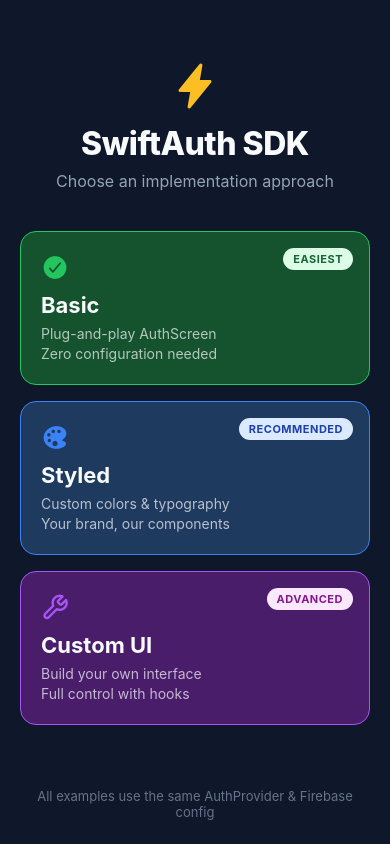
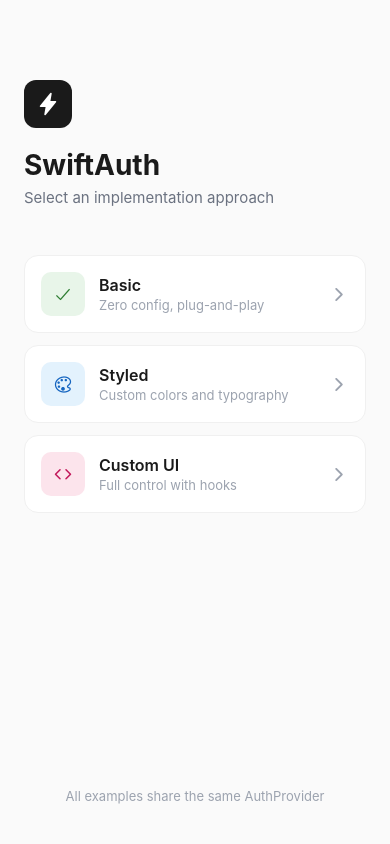
Before and after one commit to allcodez/Auth-SDK_Stage8, a React Native app in the folder swiftauth-example/: screen / in a window 390 px wide. Built offline with nearby package versions, Linux system fonts and the light colour scheme; what swiftauth-sdk would draw is missing.

Commit message:
feat: updated the UI of the example switcher

```diff
--- a/swiftauth-example/App.tsx
+++ b/swiftauth-example/App.tsx
@@ -3,7 +3,7 @@ import { View, Text, TouchableOpacity, StyleSheet, StatusBar } from 'react-nativ
 import { AuthProvider } from 'swiftauth-sdk';
 import { firebaseConfig } from './firebaseConfig';
 import { SafeAreaProvider } from 'react-native-safe-area-context';
-import { Ionicons, MaterialCommunityIcons, Feather } from '@expo/vector-icons';
+import { Ionicons, Feather } from '@expo/vector-icons';
 import { BasicExample, StyledExample, CustomUIExample } from './examples';
 
 type ExampleType = 'menu' | 'basic' | 'styled' | 'custom';
@@ -23,64 +23,72 @@ const ExampleSwitcher = () => {
 
   return (
     <View style={styles.menuContainer}>
-      <StatusBar barStyle="light-content" />
+      <StatusBar barStyle="dark-content" />
 
       <View style={styles.header}>
-        <Ionicons name="flash" size={48} color="#fbbf24" style={styles.logo} />
-        <Text style={styles.title}>SwiftAuth SDK</Text>
-        <Text style={styles.subtitle}>Choose an implementation approach</Text>
+        <View style={styles.logoContainer}>
+          <Ionicons name="flash" size={24} color="#fff" />
+        </View>
+        <Text style={styles.title}>SwiftAuth</Text>
+        <Text style={styles.subtitle}>Select an implementation approach</Text>
       </View>
 
       <View style={styles.cardsContainer}>
         <TouchableOpacity
-          style={[styles.card, styles.cardBasic]}
+          style={styles.card}
           onPress={() => setActiveExample('basic')}
-          activeOpacity={0.8}
+          activeOpacity={0.7}
         >
-          <Ionicons name="checkmark-circle" size={28} color="#22c55e" style={styles.cardIcon} />
-          <Text style={styles.cardTitle}>Basic</Text>
-          <Text style={styles.cardDescription}>
-            Plug-and-play AuthScreen{'\n'}Zero configuration needed
-          </Text>
-          <View style={[styles.cardBadge, { backgroundColor: '#dcfce7' }]}>
-            <Text style={[styles.cardBadgeText, { color: '#166534' }]}>Easiest</Text>
+          <View style={styles.cardLeft}>
+            <View style={[styles.iconContainer, { backgroundColor: '#e8f5e9' }]}>
+              <Ionicons name="checkmark" size={20} color="#2e7d32" />
+            </View>
+            <View style={styles.cardContent}>
+              <Text style={styles.cardTitle}>Basic</Text>
+              <Text style={styles.cardDescription}>Zero config, plug-and-play</Text>
+            </View>
           </View>
+          <Ionicons name="chevron-forward" size={20} color="#9ca3af" />
         </TouchableOpacity>
 
         <TouchableOpacity
-          style={[styles.card, styles.cardStyled]}
+          style={styles.card}
           onPress={() => setActiveExample('styled')}
-          activeOpacity={0.8}
+          activeOpacity={0.7}
         >
-          <Ionicons name="color-palette" size={28} color="#3b82f6" style={styles.cardIcon} />
-          <Text style={styles.cardTitle}>Styled</Text>
-          <Text style={styles.cardDescription}>
-            Custom colors & typography{'\n'}Your brand, our components
-          </Text>
-          <View style={[styles.cardBadge, { backgroundColor: '#dbeafe' }]}>
-            <Text style={[styles.cardBadgeText, { color: '#1e40af' }]}>Recommended</Text>
+          <View style={styles.cardLeft}>
+            <View style={[styles.iconContainer, { backgroundColor: '#e3f2fd' }]}>
+              <Ionicons name="color-palette-outline" size={20} color="#1565c0" />
+            </View>
+            <View style={styles.cardContent}>
+              <Text style={styles.cardTitle}>Styled</Text>
+              <Text style={styles.cardDescription}>Custom colors and typography</Text>
+            </View>
           </View>
+          <Ionicons name="chevron-forward" size={20} color="#9ca3af" />
         </TouchableOpacity>
 
         <TouchableOpacity
-          style={[styles.card, styles.cardCustom]}
+          style={styles.card}
           onPress={() => setActiveExample('custom')}
-          activeOpacity={0.8}
+          activeOpacity={0.7}
         >
-          <Feather name="tool" size={28} color="#a855f7" style={styles.cardIcon} />
-          <Text style={styles.cardTitle}>Custom UI</Text>
-          <Text style={styles.cardDescription}>
-            Build your own interface{'\n'}Full control with hooks
-          </Text>
-          <View style={[styles.cardBadge, { backgroundColor: '#fae8ff' }]}>
-            <Text style={[styles.cardBadgeText, { color: '#86198f' }]}>Advanced</Text>
+          <View style={styles.cardLeft}>
+            <View style={[styles.iconContainer, { backgroundColor: '#fce4ec' }]}>
+              <Feather name="code" size={18} color="#c2185b" />
+            </View>
+            <View style={styles.cardContent}>
+              <Text style={styles.cardTitle}>Custom UI</Text>
+              <Text style={styles.cardDescription}>Full control with hooks</Text>
+            </View>
           </View>
+          <Ionicons name="chevron-forward" size={20} color="#9ca3af" />
         </TouchableOpacity>
       </View>
 
       <View style={styles.footer}>
         <Text style={styles.footerText}>
-          All examples use the same AuthProvider & Firebase config
+          All examples share the same AuthProvider
         </Text>
       </View>
     </View>
@@ -100,89 +108,78 @@ export default function App() {
 const styles = StyleSheet.create({
   menuContainer: {
     flex: 1,
-    backgroundColor: '#0f172a',
-    paddingHorizontal: 20,
-    paddingTop: 60,
+    backgroundColor: '#fafafa',
+    paddingHorizontal: 24,
+    paddingTop: 80,
   },
   header: {
+    marginBottom: 48,
+  },
+  logoContainer: {
+    width: 48,
+    height: 48,
+    borderRadius: 12,
+    backgroundColor: '#1a1a1a',
+    justifyContent: 'center',
     alignItems: 'center',
-    marginBottom: 40,
-  },
-  logo: {
-    marginBottom: 12,
+    marginBottom: 20,
   },
   title: {
-    fontSize: 32,
-    fontWeight: '800',
-    color: '#f8fafc',
-    marginBottom: 8,
-    letterSpacing: -0.5,
+    fontSize: 28,
+    fontWeight: '700',
+    color: '#1a1a1a',
+    marginBottom: 6,
   },
   subtitle: {
-    fontSize: 16,
-    color: '#94a3b8',
-    textAlign: 'center',
+    fontSize: 15,
+    color: '#6b7280',
   },
   cardsContainer: {
-    flex: 1,
-    gap: 16,
+    gap: 12,
   },
   card: {
-    borderRadius: 16,
-    padding: 20,
-    position: 'relative',
-    overflow: 'hidden',
+    flexDirection: 'row',
+    alignItems: 'center',
+    justifyContent: 'space-between',
+    backgroundColor: '#fff',
+    borderRadius: 14,
+    padding: 16,
+    borderWidth: 1,
+    borderColor: '#f0f0f0',
   },
-  cardBasic: {
-    backgroundColor: '#14532d',
-    borderWidth: 1,
-    borderColor: '#22c55e',
+  cardLeft: {
+    flexDirection: 'row',
+    alignItems: 'center',
+    gap: 14,
   },
-  cardStyled: {
-    backgroundColor: '#1e3a5f',
-    borderWidth: 1,
-    borderColor: '#3b82f6',
+  iconContainer: {
+    width: 44,
+    height: 44,
+    borderRadius: 10,
+    justifyContent: 'center',
+    alignItems: 'center',
   },
-  cardCustom: {
-    backgroundColor: '#4a1d6a',
-    borderWidth: 1,
-    borderColor: '#a855f7',
-  },
-  cardIcon: {
-    marginBottom: 8,
+  cardContent: {
+    gap: 2,
   },
   cardTitle: {
-    fontSize: 22,
-    fontWeight: '700',
-    color: '#f8fafc',
-    marginBottom: 6,
+    fontSize: 16,
+    fontWeight: '600',
+    color: '#1a1a1a',
   },
   cardDescription: {
-    fontSize: 14,
-    color: 'rgba(248, 250, 252, 0.7)',
-    lineHeight: 20,
-  },
-  cardBadge: {
-    position: 'absolute',
-    top: 16,
-    right: 16,
-    paddingHorizontal: 10,
-    paddingVertical: 4,
-    borderRadius: 12,
-  },
-  cardBadgeText: {
-    fontSize: 11,
-    fontWeight: '700',
-    textTransform: 'uppercase',
-    letterSpacing: 0.5,
+    fontSize: 13,
+    color: '#9ca3af',
   },
   footer: {
-    paddingVertical: 24,
+    position: 'absolute',
+    bottom: 40,
+    left: 24,
+    right: 24,
     alignItems: 'center',
   },
   footerText: {
     fontSize: 13,
-    color: '#64748b',
-    textAlign: 'center',
+    color: '#9ca3af',
   },
 });
```
Also changed, not shown: swiftauth-example/examples/BasicExample.tsx (indentation only).
